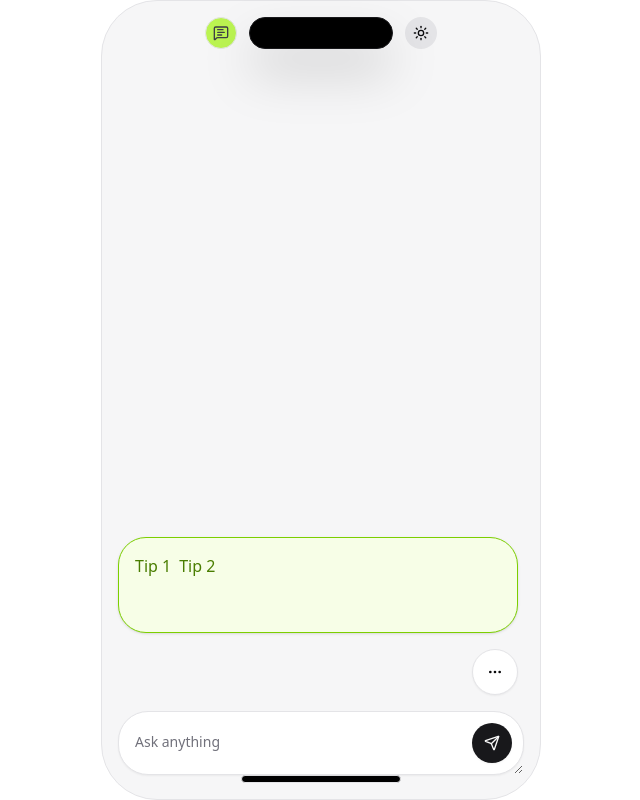
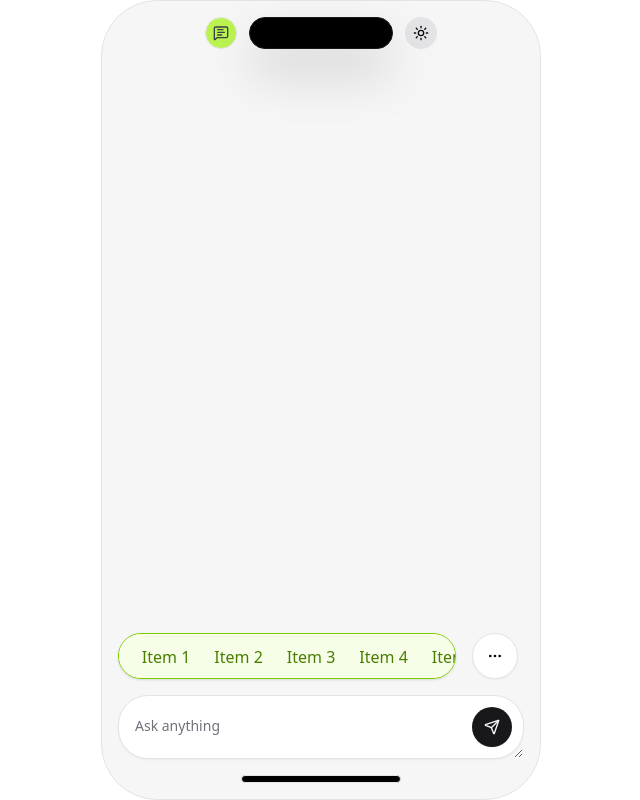
Before and after one commit to Nkwor-Jane/bizbot, a Next.js app: page / in a window 1280 px wide. Both pictures are taken after a click on the button 814 px from the left and 672 px from the top of the page. Shown: the whole page, without its empty margins (319-959 px from the left). Built offline with nearby package versions, Linux system fonts and the light colour scheme.

Commit message:
chore: update the more ellipsis animation

```diff
--- a/src/app/page.tsx
+++ b/src/app/page.tsx
@@ -13,13 +13,16 @@ export default function Home() {
         )}
       >
         <DynamicIsland />
-        <div className="flex flex-1 flex-col pt-10 min-h-0">
+        <div className="flex min-h-0 flex-1 flex-col pt-10">
           <ChatDialogs />
           <div className="flex flex-col">
             <MoreEllipsis />
             <Chatbox />
           </div>
-          <div className="mx-auto h-2 w-40 rounded-full border bg-black" />
+          <div
+            aria-hidden
+            className="mx-auto mt-4 h-2 w-40 rounded-full border bg-black"
+          />
         </div>
       </section>
     </main>
--- a/src/features/chat/components/more-ellipsis.tsx
+++ b/src/features/chat/components/more-ellipsis.tsx
@@ -10,7 +10,7 @@ export default function MoreEllipsis() {
   const [openMore, setOpenMore] = useState<boolean>(false);
 
   return (
-    <div className="relative mt-auto mr-1.5 mb-4 flex flex-col items-end">
+    <div className="relative mr-1.5 mb-4 flex flex-col items-end">
       <AnimatePresence mode="wait">
         {openMore && (
           <motion.div
@@ -24,7 +24,7 @@ export default function MoreEllipsis() {
               ease: [0.4, 0, 0.2, 1],
             }}
             className={cn(
-              "size-full absolute bottom-full origin-bottom overflow-hidden rounded-[1.75rem] border-[0.5px] border-lime-500 bg-lime-50 text-lime-700 shadow-sm transition-colors duration-300 ease-in",
+              "no-scrollbar absolute right-[3.875rem] size-full max-w-[calc(100%-3.875rem)] origin-[right_center] overflow-hidden overflow-x-auto rounded-[1.75rem] border-[0.5px] border-lime-500 bg-lime-50 text-lime-700 shadow-sm transition-colors duration-300 ease-in",
               "dark:bg-lime-950 dark:text-lime-50",
             )}
           >
@@ -32,10 +32,25 @@ export default function MoreEllipsis() {
               variants={LIST_VARIANTS}
               initial="hidden"
               animate="visible"
-              className="flex flex-wrap gap-2"
+              className="flex w-fit items-center"
             >
-              {["Tip 1", "Tip 2", ""].map((tip) => (
-                <motion.li key={tip} variants={ITEM_VARIANTS} className="">
+              {[
+                "Item 1",
+                "Item 2",
+                "Item 3",
+                "Item 4",
+                "Item 5",
+                "Item 6",
+                "Item 7",
+                "Item 8",
+                "Item 9",
+                "Item 10",
+              ].map((tip) => (
+                <motion.li
+                  key={tip}
+                  variants={ITEM_VARIANTS}
+                  className="shrink-0 px-3"
+                >
                   {tip}
                 </motion.li>
               ))}
@@ -58,8 +73,9 @@ export default function MoreEllipsis() {
 const VARIANTS: Variants = {
   open: {
     width: "100%", // 🎯 Stage 1: Width animates first
-    height: "6rem", // 🎯 Stage 2: Height animates second
-    padding: "1rem", // 🎯 Stage 3: Padding adds last
+    // height: "2.875rem",
+    scaleY: 1, // 🎯 Stage 2: Scale animates second
+    padding: "0.675rem", // 🎯 Stage 3: Padding adds last
     marginBottom: "1rem",
     opacity: 1,
     transition: {
@@ -68,7 +84,7 @@ const VARIANTS: Variants = {
         delay: 0.2, // ⏰ Starts after height
         ease: [0.4, 0, 0.2, 1],
       },
-      height: {
+      scaleY: {
         duration: 0.3,
         ease: [0.4, 0, 0.2, 1],
       },
@@ -80,10 +96,16 @@ const VARIANTS: Variants = {
   },
   closed: {
     width: "0rem",
-    height: "0rem",
+    // height: "0rem",
+    scaleY: 0,
     padding: "0rem",
     marginBottom: "0rem",
     opacity: 0,
+    transition: {
+      scaleY: {
+        delay: 0.3,
+      },
+    },
   },
 };
 
```
